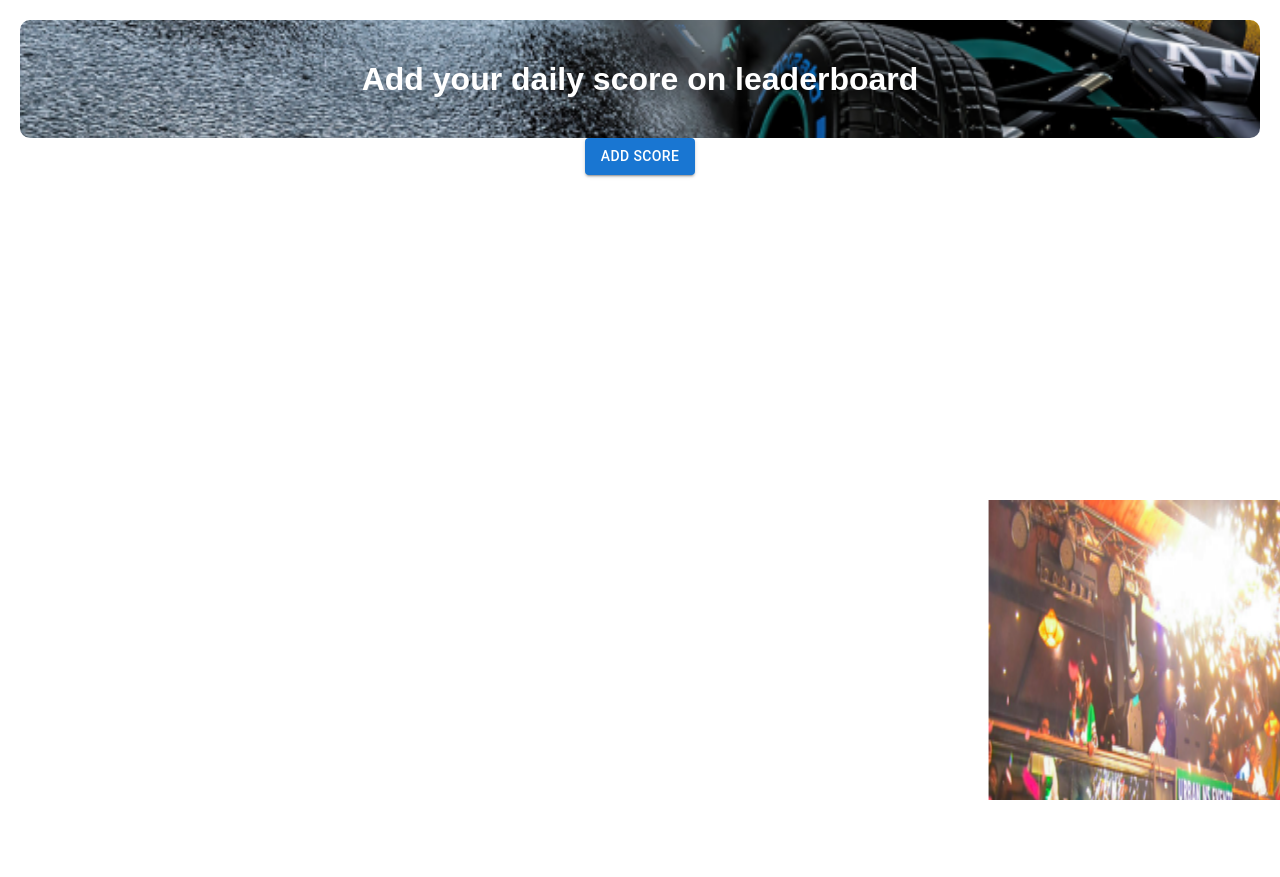
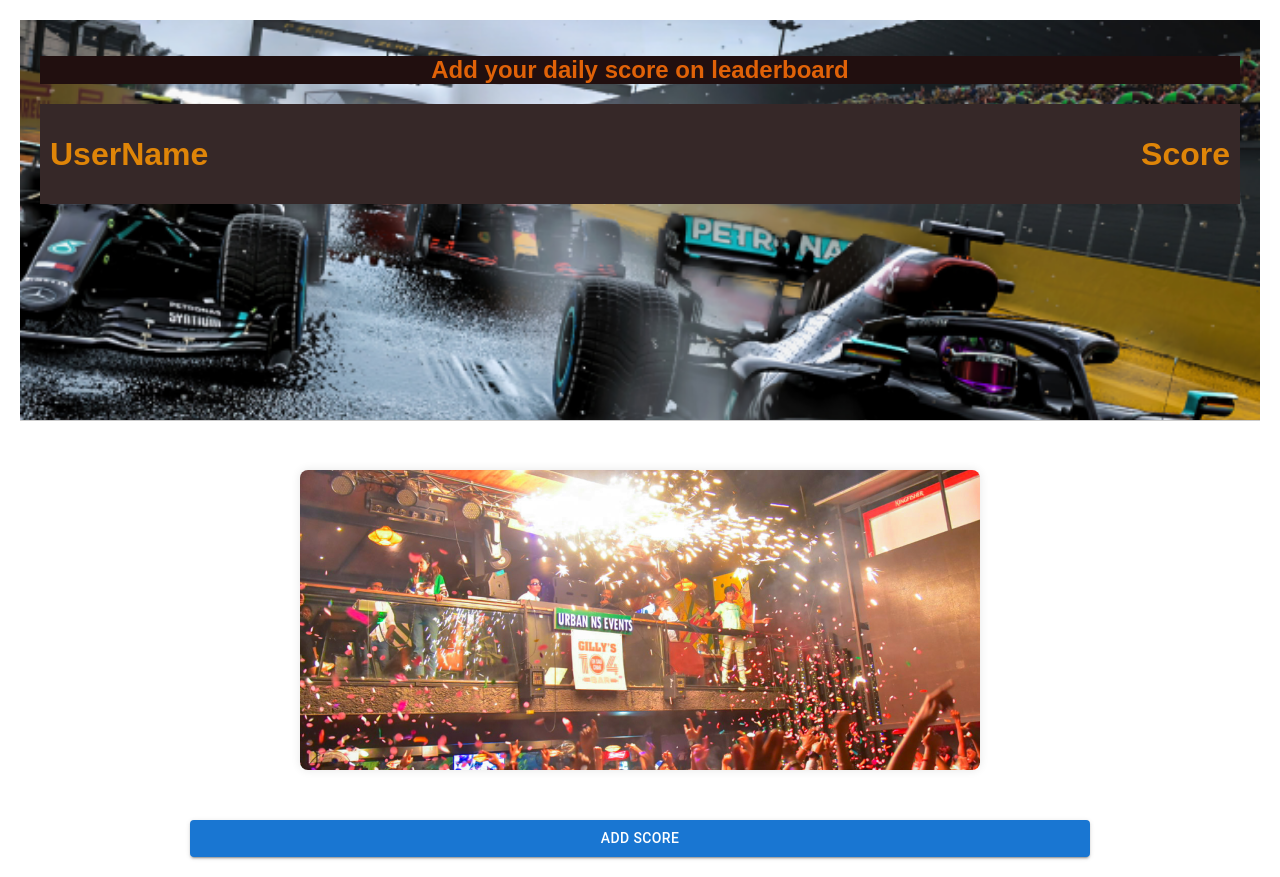
Before and after one commit to VaibhavTGitte17/lazyladyassignment-, a React (Create React App) app: page / in a window 1280 px wide. Before the commit the page ends 800 px from the top, so only its background shows below. Built offline with nearby package versions, Linux system fonts and the light colour scheme.

Commit message:
second commit

```diff
--- a/src/App.tsx
+++ b/src/App.tsx
@@ -1,6 +1,6 @@
 import React from 'react';
 import Leaderboard from './components/Leaderboard';
-import Footer from './components/Footer';
+
 import AddScorePopup from './components/AddScorePopup';
 import './styles/global.css';
 
@@ -11,7 +11,7 @@ const App: React.FC = () => {
 
       <Leaderboard />
       <AddScorePopup />
-      <Footer />
+
     </div>
   );
 };
--- a/src/components/AddScorePopup.tsx
+++ b/src/components/AddScorePopup.tsx
@@ -16,7 +16,7 @@ const AddScorePopup: React.FC = () => {
 
   return (
     <div>
-      <Button variant="contained" color="primary" onClick={() => setOpen(true)}>
+      <Button variant="contained" color="primary" onClick={() => setOpen(true)} style={{width:'900px'}}>
         Add Score
       </Button>
       <Dialog open={open} onClose={() => setOpen(false)}>
--- a/src/components/Leaderboard.tsx
+++ b/src/components/Leaderboard.tsx
@@ -1,20 +1,55 @@
-import React from 'react';
+import React, { useState, useEffect } from 'react';
 import { useSelector } from 'react-redux';
 import { RootState } from '../redux/store';
 import ScoreItem from './ScoreItem';
+import bannerImage from '../assets/banner.png'; // Import images directly
+import imageImage from '../assets/image.png';
 import '../styles/Leaderboard.css';
 
 const Leaderboard: React.FC = () => {
   const scores = useSelector((state: RootState) => state.leaderboard.scores);
+  const [currentImageIndex, setCurrentImageIndex] = useState(0);
+
+  const images = [
+    bannerImage,
+    imageImage,
+  ];
+  useEffect(() => {
+
+    const intervalId = setInterval(() => {
+      setCurrentImageIndex((prevIndex) => (prevIndex + 1) % images.length);
+    }, 2000);
+
+    return () => clearInterval(intervalId);
+  }, []);
 
   return (
-    <div className="leaderboard">
-      <h1>Add your daily score on leaderboard</h1>
-      <ul>
-        {scores.map((score, index) => (
-          <ScoreItem key={index} score={score} />
-        ))}
-      </ul>
+    <div className="page-container">
+      <div className="leaderboard-container">
+        <h1 className="leaderboard-title">Add your daily score on leaderboard</h1>
+        <div className='userdata'>
+        <h1 className='usehead'>UserName</h1>
+        <h1 className='useScore'>Score</h1>
+        </div>
+        <div className="leaderboard">
+          <ul>
+            {scores.map((score, index) => (
+              <ScoreItem key={index} serialNumber={index + 1} score={score} />
+            ))}
+          </ul>
+        </div>
+      </div>
+      <div className="footer-container">
+        <div className="card" >
+          <img
+            className="card-image"
+            src={images[currentImageIndex]}
+            alt={`Footer Image ${currentImageIndex + 1}`}
+
+          />
+
+        </div>
+      </div>
     </div>
   );
 };
--- a/src/components/ScoreItem.css
+++ b/src/components/ScoreItem.css
@@ -4,14 +4,30 @@
   display: flex;
   justify-content: space-between;
   padding: 10px;
-  border-bottom: 1px solid #ccc;
+  margin-top: 4px;
+  margin-bottom: 4px;
+  transition: background-color 0.3s ease;
+}
+
+.score-item:nth-child(even) {
+  background-color: #db6e21;
+}
+
+.score-item:nth-child(odd) {
+  background-color: #2580cf;
+}
+
+.score-item:hover {
+  background-color: #df1234;
 }
 
 .score-item .username {
   flex: 1;
   text-align: left;
+  color: white;
 }
 
 .score-item .score {
   text-align: right;
+  color: white;
 }
--- a/src/components/ScoreItem.tsx
+++ b/src/components/ScoreItem.tsx
@@ -3,12 +3,14 @@ import { Score } from '../redux/leaderboardSlice';
 import './ScoreItem.css';
 
 interface ScoreItemProps {
+  serialNumber: number; // Add serialNumber prop
   score: Score;
 }
 
-const ScoreItem: React.FC<ScoreItemProps> = ({ score }) => {
+const ScoreItem: React.FC<ScoreItemProps> = ({ serialNumber, score }) => {
   return (
     <li className="score-item">
+      <span className="serial" style={{ fontWeight: 'bold', color: 'white', marginRight: '6px' }}>{serialNumber}</span>
       <span className="username">{score.username}</span>
       <span className="score">{score.score}</span>
     </li>
--- a/src/redux/leaderboardSlice.ts
+++ b/src/redux/leaderboardSlice.ts
@@ -20,7 +20,7 @@ const leaderboardSlice = createSlice({
     addScore: (state, action: PayloadAction<Score>) => {
       state.scores.push(action.payload);
       state.scores.sort((a, b) => a.score.localeCompare(b.score));
-      state.scores = state.scores.slice(0, 10);
+      state.scores = state.scores.slice(0, 100);
     },
   },
 });
--- a/src/styles/Leaderboard.css
+++ b/src/styles/Leaderboard.css
@@ -1,30 +1,35 @@
-/* Leaderboard.css */
+
+
+.page-container {
+  display: flex;
+  flex-direction: column;
+  height: 100vh;
+}
+
+.leaderboard-container,
+.footer-container {
+  flex: 1;
+  padding: 20px;
+  overflow-y: auto;
+  background-size: cover;
+  background-repeat: no-repeat;
+}
+
+.leaderboard-container {
+  border-bottom: 1px solid #ccc;
+  background-image: url('../assets/image.png');
+}
+
+.leaderboard-title,
+.footer-title {
+  font-size: 1.5rem;
+  margin-bottom: 20px;
+  color: #e06208;
+  background: #210f0f;
+}
 
 .leaderboard {
-  background-image: url('../assets/image.png');
-  background-size: cover;
-  background-position: center;
-  padding: 20px;
-  border-radius: 10px;
-  color: white;
-}
-
-.leaderboard h1 {
-  text-align: center;
-  margin-bottom: 20px;
-}
-
-.leaderboard-header {
-  display: flex;
-  justify-content: space-between;
-  font-weight: bold;
-  margin-bottom: 10px;
-}
-
-.leaderboard-name-header,
-.leaderboard-score-header {
-  flex: 1;
-  text-align: center;
+  text-align: left;
 }
 
 .leaderboard ul {
@@ -32,17 +37,68 @@
   padding: 0;
 }
 
-.score-item {
+.leaderboard ul li {
+  padding: 10px;
+  border-bottom: 1px solid #ccc;
+}
+
+.leaderboard ul li:last-child {
+  border-bottom: none;
+}
+
+.footer-container {
+  display: flex;
+  justify-content: center;
+  align-items: center;
+  height: 50%;
+}
+
+.userdata {
   display: flex;
   justify-content: space-between;
-  background-color: rgba(0, 0, 0, 0.5);
-  margin-bottom: 10px;
   padding: 10px;
-  border-radius: 5px;
+  background-color: rgb(54, 40, 40);
+  margin-top: 4px;
+  margin-bottom: 4px;
 }
 
-.score-name,
-.score-points {
+.usehead {
   flex: 1;
-  text-align: center;
+  text-align: left;
+  color: rgb(223, 133, 8);
 }
+
+.useScore {
+  flex: 1;
+  text-align: right;
+  color: rgb(223, 133, 8);
+}
+
+.card {
+
+  max-width: 1400px;
+  max-height: 300px;
+  background-color: #ffffff;
+  box-shadow: 0 0 10px rgba(0, 0, 0, 0.1);
+  border-radius: 8px;
+  overflow: hidden;
+}
+
+.card-image {
+  width: 100%;
+  height: auto;
+}
+
+.card-content {
+  padding: 20px;
+}
+
+.card-title {
+  font-size: 1.2rem;
+  margin-bottom: 10px;
+  color: #333;
+}
+
+.card-text {
+  color: #666;
+}
```
Also changed, not shown: src/assets/banner.png (renamed from src/assets/BANER-SHANNH 1.png).
